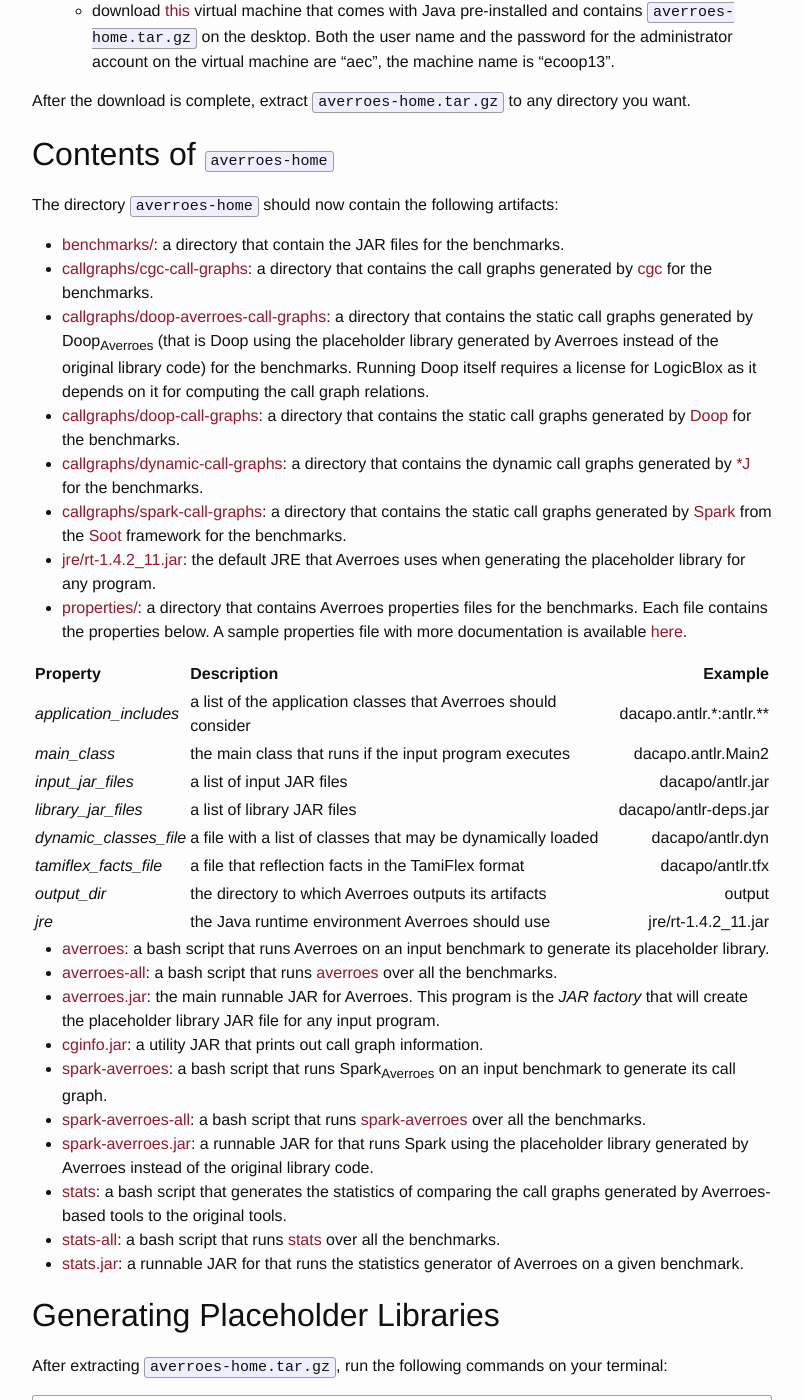
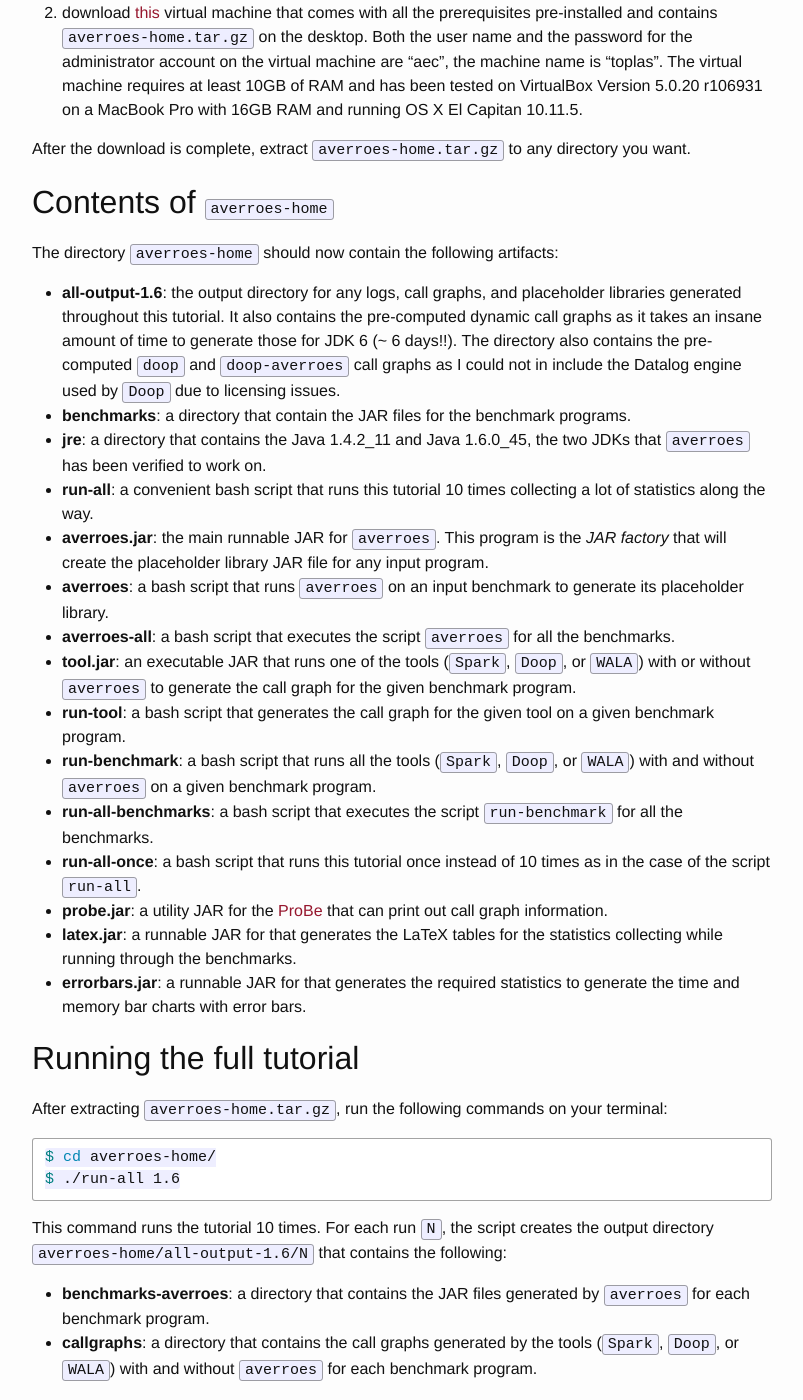
Before and after one commit to karimhamdanali/karimhamdanali.github.io, a Jekyll site: the page built from _posts/2013-03-09-averroes-tutorial.md, in a window 1280 px wide and 1400 px high, scrolled down 462 px. Shown: the whole window, without its empty margins (238-1041 px from the left). Built offline with Jekyll 4.4.1, drawn with Linux system fonts in a browser that asks for light colours; some of the changed text lies outside the part shown.

Commit message:
updated the tutorial for running averroes with dacapo and specjvm
(mainly for TOPLAS)

```diff
--- a/_posts/2013-03-09-averroes-tutorial.md
+++ b/_posts/2013-03-09-averroes-tutorial.md
@@ -1,150 +1,116 @@
 ---
 layout: post
-title: Analyzing DaCapo and SPEC JVM with AVERROES
-date: 2013-03-09 01:41:00
+title: Analyzing DaCapo and SPEC JVM with averroes using JDK 1.6
+date: 2016-05-25 10:38:00
 permalink: /averroes-tutorial
 group: tutorials
 weight: 1
 ---
 
-This tutorial steps through the process to download and run Averroes to analyze the programs from the
+This tutorial steps through the process to download and run `averroes` to analyze the programs from the
 <a href="http://sourceforge.net/projects/dacapobench/files/archive/2006-10-MR2/" target="_blank">DaCapo-2006-10MR2</a>
 and the <a href="http://www.spec.org/jvm98/" target="_blank">SPEC JVM98</a> benchmarks. I will refer to all these
-programs by the word "benchmarks" throughout the rest of this tutorial.
+programs by the word **benchmarks** throughout the rest of this tutorial.
 
 {{ site.excerpt_separator }}
 
 ## Prerequisites ##
 You can either:
 
-1. download <a href="https://www.dropbox.com/s/azz3yd7f3kgd4fu/averroes-home.tar.gz?dl=1">averroes-home.tar.gz</a>
-(the complete archive of files needed for this tutorial) on a machine that runs Java 5.0 or above (both JDK and JRE are
-expected to be installed).
-* download <a href="http://www.dropbox.com/s/vbj5ha1s5sx6z6p/ECOOP13.ova" target="_blank">this</a> virtual machine that
-comes with Java pre-installed and contains `averroes-home.tar.gz` on the desktop. Both the user name and the password
-for the administrator account on the virtual machine are "aec", the machine name is "ecoop13".
+1. download <a href="">averroes-home.tar.gz</a>
+(the complete archive of files needed for this tutorial) on a machine that runs Java 1.7 or above (both JDK and JRE are
+expected to be installed), OR
+2. download <a href="" target="_blank">this</a> virtual machine that
+comes with all the prerequisites pre-installed and contains `averroes-home.tar.gz` on the desktop. Both the user name and the password
+for the administrator account on the virtual machine are "aec", the machine name is "toplas". The virtual machine requires at least 10GB of RAM and has been tested on VirtualBox Version 5.0.20 r106931 on a MacBook Pro with 16GB RAM and running OS X El Capitan 10.11.5.
 
 After the download is complete, extract `averroes-home.tar.gz` to any directory you want.
 
 ## Contents of `averroes-home` ##
 The directory `averroes-home` should now contain the following artifacts:
 
-* <a href="https://www.dropbox.com/sh/qbjr788ug9o7o13/AAByJ0otJsB12Suq9H0NOwbIa?dl=1">benchmarks/</a>: a directory that contain the JAR files for the benchmarks.
-* <a href="https://www.dropbox.com/sh/k6qu407jc2uexbk/AAAl_PVcZ9GmIxxx63HH_835a?dl=1">callgraphs/cgc-call-graphs</a>: a directory that contains the call graphs generated by <a href="{{ "/research/cgc/" | prepend: site.baseurl }}">cgc</a> for the benchmarks.
-* <a href="https://www.dropbox.com/sh/y5ad3i9llzk9p65/AADDE5vWHdeSO5vBbVLHMoiHa?dl=1">callgraphs/doop-averroes-call-graphs</a>:
-a directory that contains the static call graphs generated by Doop<sub>Averroes</sub> (that is Doop using the
-placeholder library generated by Averroes instead of the original library code) for the benchmarks. Running Doop itself
-requires a license for LogicBlox as it depends on it for computing the call graph relations.
-* <a href="https://www.dropbox.com/sh/z5r882i4sqbdktw/AAApk2IV_WcSrUdUplZL2a69a?dl=1">callgraphs/doop-call-graphs</a>:
-a directory that contains the static call graphs generated by <a href="http://doop.program-analysis.org" target="_blank">Doop</a> for the benchmarks.
-* <a href="https://www.dropbox.com/sh/c6ym92nkkznbby4/AABSMl_-bQY-4YP8uyJcNggua?dl=1">callgraphs/dynamic-call-graphs</a>:
-a directory that contains the dynamic call graphs generated by <a href="http://www.sable.mcgill.ca/starj/" target="_blank">*J</a> for the benchmarks.
-* <a href="https://www.dropbox.com/sh/o8imxkhk3pxddgy/AAAzH33YXNuN0VgG9zxsIWv0a?dl=1">callgraphs/spark-call-graphs</a>:
-a directory that contains the static call graphs generated by
-<a href="http://www.sable.mcgill.ca/publications/papers/#cc2003-1" target="_blank">Spark</a> from the
-<a href="http://www.sable.mcgill.ca/soot/" target="_blank">Soot</a> framework for the benchmarks.
-* <a href="https://www.dropbox.com/s/vvzwymzghlypoz5/rt-1.4.2_11.jar?dl=1">jre/rt-1.4.2_11.jar</a>:
-the default JRE that Averroes uses when generating the placeholder library for any program.
-* <a href="{{ "/resources/averroes/tutorial/properties" | prepend: site.baseurl }}" target="_blank">properties/</a>: a directory that
-contains Averroes properties files for the benchmarks. Each file contains the properties below. A sample properties file with more documentation is available <a href="{{ "/resources/averroes/tutorial/properties/averroes.properties.sample" | prepend: site.baseurl }}">here</a>.
+* **all-output-1.6**: the output directory for any logs, call graphs, and placeholder libraries generated throughout this tutorial. It also contains the pre-computed dynamic call graphs as it takes an insane amount of time to generate those for JDK 6 (~ 6 days!!). The directory also contains the pre-computed `doop` and `doop-averroes` call graphs as I could not in include the Datalog engine used by `Doop` due to licensing issues.
+* **benchmarks**: a directory that contain the JAR files for the benchmark programs.
+* **jre**: a directory that contains the Java 1.4.2\_11 and Java 1.6.0\_45, the two JDKs that `averroes` has been verified to work on.
+* **run-all**: a convenient bash script that runs this tutorial 10 times collecting a lot of statistics along the way.
+* **averroes.jar**: the main runnable JAR for `averroes`. This program is the *JAR factory* that will create the placeholder library JAR file for any input program.
+* **averroes**: a bash script that runs `averroes` on an input benchmark to generate its placeholder library.
+* **averroes-all**: a bash script that executes the script `averroes` for all the benchmarks.
+* **tool.jar**: an executable JAR that runs one of the tools (`Spark`, `Doop`, or `WALA`) with or without `averroes` to generate the call graph for the given benchmark program.
+* **run-tool**: a bash script that generates the call graph for the given tool on a given benchmark program.
+* **run-benchmark**: a bash script that runs all the tools (`Spark`, `Doop`, or `WALA`) with and without `averroes` on a given benchmark program.
+* **run-all-benchmarks**: a bash script that executes the script `run-benchmark` for all the benchmarks.
+* **run-all-once**: a bash script that runs this tutorial once instead of 10 times as in the case of the script `run-all`.
+* **probe.jar**: a utility JAR for the [ProBe](https://github.com/karimhamdanali/probe) that can print out call graph information.
+* **latex.jar**: a runnable JAR for that generates the LaTeX tables for the statistics collecting while running through the benchmarks.
+* **errorbars.jar**: a runnable JAR for that generates the required statistics to generate the time and memory bar charts with error bars.
 
-Property | Description | Example
-:--------|:------------|-------:
-*application_includes* | a list of the application classes that Averroes should consider | dacapo.antlr.\*:antlr.\*\*
-*main_class* | the main class that runs if the input program executes | dacapo.antlr.Main2
-*input_jar_files* | a list of input JAR files | dacapo/antlr.jar
-*library_jar_files* | a list of library JAR files | dacapo/antlr-deps.jar
-*dynamic_classes_file* | a file with a list of classes that may be dynamically loaded | dacapo/antlr.dyn
-*tamiflex_facts_file* | a file that reflection facts in the TamiFlex format | dacapo/antlr.tfx
-*output_dir* | the directory to which Averroes outputs its artifacts | output
-*jre* | the Java runtime environment Averroes should use | jre/rt-1.4.2_11.jar
-
-
-* <a href="{{ "/resources/averroes/tutorial/averroes" | prepend: site.baseurl }}">averroes</a>: a bash script that runs
-Averroes on an input benchmark to generate its placeholder library.
-* <a href="{{ "/resources/averroes/tutorial/averroes-all" | prepend: site.baseurl }}">averroes-all</a>: a bash script that runs <a href="{{ "/resources/averroes/tutorial/averroes" | prepend: site.baseurl }}">averroes</a> over all the benchmarks.
-* <a href="https://www.dropbox.com/s/tltgmzrrmalr0y7/averroes.jar?dl=1">averroes.jar</a>: the main
-runnable JAR for Averroes. This program is the *JAR factory* that will create the placeholder library JAR file for any
-input program.
-* <a href="https://www.dropbox.com/s/z679b8fhckg9zu0/cginfo.jar?dl=1">cginfo.jar</a>: a utility JAR that prints out call graph information.
-* <a href="{{ "/resources/averroes/tutorial/spark-averroes" | prepend: site.baseurl }}">spark-averroes</a>: a bash script that runs Spark<sub>Averroes</sub> on an input benchmark to generate its call graph.
-* <a href="{{ "/resources/averroes/tutorial/spark-averroes-all" | prepend: site.baseurl }}">spark-averroes-all</a>: a bash script that runs <a href="{{ "/resources/averroes/tutorial/spark-averroes" | prepend: site.baseurl }}">spark-averroes</a> over all the benchmarks.
-* <a href="https://www.dropbox.com/s/205h5fj36fpvdax/spark-averroes.jar?dl=1">spark-averroes.jar</a>: a runnable JAR for that runs Spark using the placeholder library generated by Averroes instead of the original library code.
-* <a href="{{ "/resources/averroes/tutorial/stats" | prepend: site.baseurl }}">stats</a>: a bash script that generates the statistics of comparing the call graphs generated by Averroes-based tools to the original tools.
-* <a href="{{ "/resources/averroes/tutorial/stats-all" | prepend: site.baseurl }}">stats-all</a>: a bash script that runs <a href="{{ "/resources/averroes/tutorial/stats" | prepend: site.baseurl }}" target="_blank">stats</a> over all the benchmarks.
-* <a href="https://www.dropbox.com/s/6ez3u4wu27toc33/stats.jar?dl=1">stats.jar</a>: a runnable JAR for that runs the statistics generator of Averroes on a given benchmark.
-
-## Generating Placeholder Libraries ##
+## Running the full tutorial ##
 After extracting `averroes-home.tar.gz`, run the following commands on your terminal:
 
 ~~~bash
 $ cd averroes-home/
-$ ./averroes-all
+$ ./run-all 1.6
 ~~~
-This will make Averroes process all the benchmarks and generate the placeholder libraries for them. The JAR files
-generated by Averroes for each benchmark are copied from the output directory to the directory `averroes-home/benchmarks-averroes`.
-In that directory, there will be three JAR files for each benchmark:
+This command runs the tutorial 10 times. For each run `N`, the script creates the output directory `averroes-home/all-output-1.6/N` that contains the following:
 
-* &lt;benchmark&gt;-placeholder-lib.jar: the placeholder library generated by Averroes.
-* &lt;benchmark&gt;-organized-app.jar: the original application part of the benchmark as is (i.e., not altered by Averroes in any way).
-* &lt;benchmark&gt;-organized-lib.jar: the original library part of the benchmark as is (i.e., not altered by Averroes in any way).
+* **benchmarks-averroes**: a directory that contains the JAR files generated by `averroes` for each benchmark program.
+* **callgraphs**: a directory that contains the call graphs generated by the tools (`Spark`, `Doop`, or `WALA`) with and without `averroes` for each benchmark program.
 
-To generate the call graph for a benchmark, you need to supply a whole-program analysis tool (e.g., Soot) with two JAR
-files: `<benchmark>-placeholder-lib.jar` and `<benchmark>-organized-app.jar`. If you are running Averroes on
-your own program, these correspond to: `organizedApplication.jar` and `placeholderLibrary.jar`, respectively,
-generated in the output directory of Averroes.
+For each benchmark program, the following log files are generated while running:
 
-## Generating the Call graphs ##
-The call graphs generated by cgc, Spark, Doop, and Doop<sub>Averroes</sub> are available under the
-`averroes-home/callgraphs` directory for convenience. At the `averroes-home` directory, run the following command on
-your terminal to be able to generate the call graphs from Spark<sub>Averroes</sub> using the placeholder libraries:
+* **benchmarks-averroes/&lt;benchmark&gt;/averroes.log**: a log file that records statistics about the placeholder library generation.
+* **callgraphs/&lt;benchmark&gt;/doop.log**: a log file that records the output of running `Doop`.
+* **callgraphs/&lt;benchmark&gt;/doop-gc.log**: a log file that records the Java garbage collection statistics while running `Doop`. This information is used to determine the memory usage.
+
+The last two log files are also generated for `Spark` and `WALA`, as well as the versions of the three tools that analyze the programs with the placeholder libraries generated by `averroes`.
+
+## Running the tutorial once ##
+
+After extracting `averroes-home.tar.gz`, run the following commands on your terminal:
 
 ~~~bash
-$ ./spark-averroes-all
+$ cd averroes-home/
+$ ./run-all-once all-output-1.6/1 1.6
+~~~
+This command runs the tutorial for just once and its output will be generated in the output directory `averroes-home/all-output-1.6/1`. The output follows the same structure as explained above.
+
+## Generating the LaTeX tables ##
+To compare all the call graphs for the benchmarks, and generate the LaTeX tables that illustrate these comparisons, run the following commands on your terminal:
+
+~~~bash
+$ cd averroes-home/
+$ java -jar latex.jar
+~~~
+When the program finishes execution, the following tables will be generated in the directory
+`averroes-home/tex`:
+
+* **table-soundness.tex**: a table that shows the effect of analyzing the placeholder library generated by `averroes` compared to analyzing the original library code on the soundness of the call graphs generated by `Spark`, `Doop`, and `WALA`.
+* **table-imprecision.tex**: a table that shows the effect of analyzing the placeholder library generated by `averroes` compared to analyzing the original library code on the precision of the call graphs generated by `Spark`, `Doop`, and `WALA`.
+* **table-cgsize.tex**: a table that shows some statistics about the call graphs generated throughout the tutorial.
+* **sparkave.stats**: a CSV file for the frequency of imprecise library call backs in the call graphs generated by `Spark` when analyzing the placeholder library generated by `averroes` compared to analyzing the original library code.
+* **doopave.stats**: a CSV file for the frequency of imprecise library call backs in the call graphs generated by `Doop` when analyzing the placeholder library generated by `averroes` compared to analyzing the original library code.
+* **walakave.stats**: a CSV file for the frequency of imprecise library call backs in the call graphs generated by `WALA` when analyzing the placeholder library generated by `averroes` compared to analyzing the original library code.
+
+## Generating diagrams with error bars ##
+To print out the statistics of running the experiment 10 times in a format that is easy to copy/paste in an excel sheet to produce the bar charts for execution time and memory consumption with the error bars, run the following commands on your terminal:
+~~~bash
+$ cd averroes-home/
+$ java -jar errorbars.jar
 ~~~
 
-When the script finishes execution, the resulting call graphs will be available under the directory
-`averroes-home/callgraphs/spark-averroes-call-graphs`. Each benchmark will have a directory that contains three files:
-
-* &lt;benchmark&gt;-gc.stats: the verbose garbage collection log while running Spark<sub>Averroes</sub>. The
-information in that file is used to evaluate the memory consumption of Averroes-based tools.
-* &lt;benchmark&gt;-sparkAverroes.stats: the output from Spark.
-* sparkAverroes.gxl: the generated call graph in GXL format.
-
-## Generating the Statistics ##
-To compare all the call graphs for the benchmarks, run the following command on your terminal at the `averroes-home` directory:
-
-~~~bash
-$ ./stats-all
-~~~
-When the script finishes execution, each benchmark will have a directory under
-`averroes-home/callgraphs/comparisons-call-graphs`, each containing the following files:
-
-* &lt;benchmark&gt;-comparisons.stats: the statistics we use to evaluate Averroes. That's basically the result of
-comparing the soundness of Averroes vs the dynamic call graphs, and the precision vs the call graphs from Doop, Spark, and CGC.
-* dynamic-sparkAverroes.gxl: the result of evaluating the soundness of Spark<sub>Averroes</sub> compared to the dynamic call graph.
-* dynamic-doopAverroes.gxl: the result of evaluating the soundness of Doop<sub>Averroes</sub> compared to the dynamic call graph.
-* spark-sparkAverroes.gxl: the result of evaluating the precision of Spark<sub>Averroes</sub> compared to Spark.
-* doop-doopAverroes.gxl: the result of evaluating the precision of Doop<sub>Averroes</sub> compared to Doop.
-* cgc-doopAverroes.gxl: the result of evaluating the soundness of Doop<sub>Averroes</sub> compared to CGC.
-* doopAverroes-cgc.gxl: the result of evaluating the precision of Doop<sub>Averroes</sub> compared to CGC.
-
-Each comparison call graph of the above is comprised of two call graphs that has the following naming convention:
-
-* &lt;graph&gt;_app.gxl: edges originating from application methods.
-* &lt;graph&gt;_lib.gxl: edges originating from the library (i.e., library call backs).
-
 ## Call Graph Info ##
-The `averroes-home` directory contains a utility JAR called `cginfo.jar` that can print out information of any call
+The `averroes-home` directory contains a utility JAR called `probe.jar` that can print out information of any call
 graph that is used throughout this tutorial. You can use it as follows:
 
 ~~~bash
-$ java -jar cginfo.jar [options] <graph.gxl>
+$ java -cp probe.jar probe.CallGraphInfo [options] graph.txt.gzip
 where options can be any combination of the following:
-	-e : print entry points
-  	-a2a : print application to application edges
-  	-a2l : print application to library edges
-  	-l2a : print library to application edges
+  -m : print list of reachable methods
+  -e : print list of entry points
+  -j : ignore the Java standard library
+  -g : print list of call edges
+  -lib file : ignore methods in packages listed in file
 ~~~
 
 ## ECOOP'13 Validated Artifact ##
@@ -153,5 +119,4 @@
 	<img width="25%" src="{{ "/resources/images/aec-badge-ecoop.png" |  prepend: site.baseurl }}" alt="ECOOP AEC"></img>
 </figure>
 
-All of the experiments that are discussed in the tutorial above is part of the artifact we have submitted to ECOOP'13 in Montpellier, France.
-**averroes** has been verified by the Artifact Evaluation Committee to be consistent, complete, well-documented, and easy to reuse.
+Most of the experiments that are discussed in the tutorial above was part of the artifact we have submitted to ECOOP'13 in Montpellier, France. `averroes` has been verified by the Artifact Evaluation Committee to be consistent, complete, well-documented, and easy to reuse.
```
